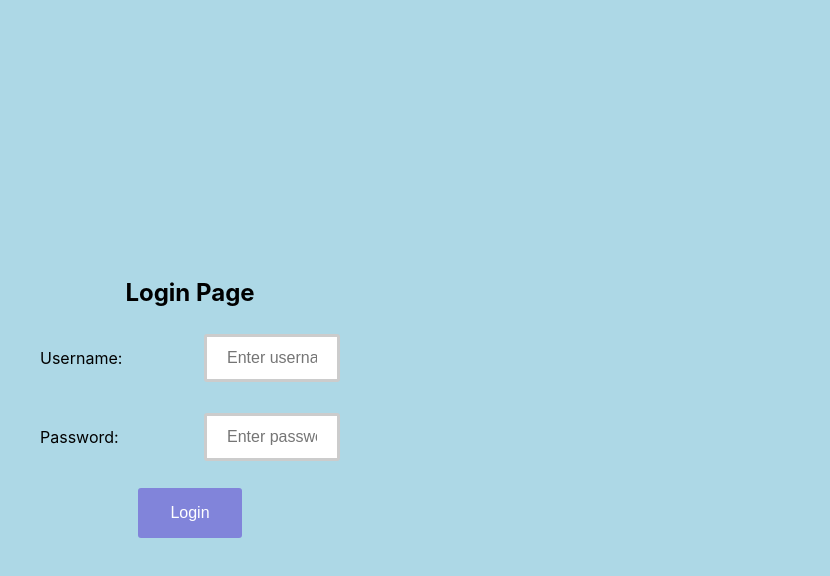
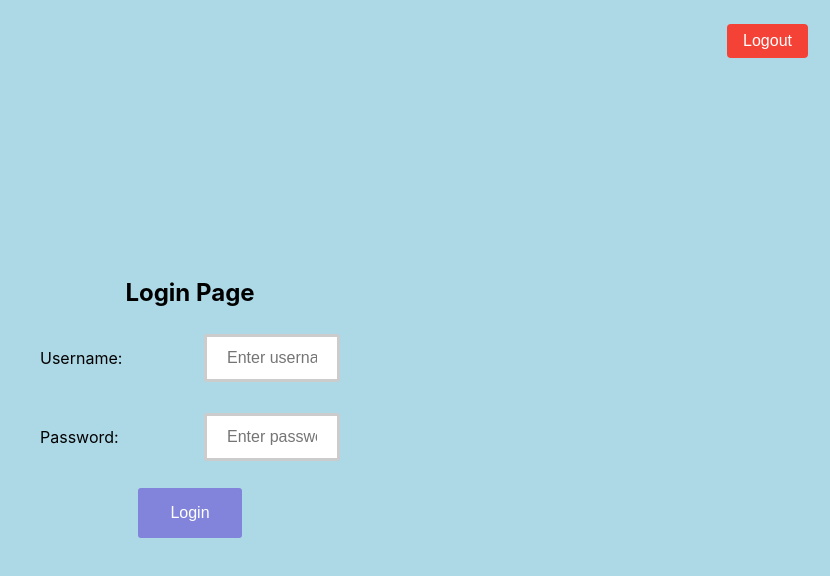
Before and after one commit to marcus-karozis/Project-4-Team-5, a React (Create React App) app: page / in a window 1280 px wide. Shown: the top 576 px of the page, without its empty margins (450-1280 px from the left). Built offline with nearby package versions, Linux system fonts and the light colour scheme; no server answers.

Commit message:
Logout button

```diff
--- /dev/null
+++ b/src/LogoutButton.css
@@ -0,0 +1,17 @@
+.logout-button {
+    position: absolute;
+    top: 10px;
+    right: 10px;
+    padding: 8px 16px;
+    background-color: #f44336; /* Red */
+    color: white;
+    border: none;
+    border-radius: 4px;
+    cursor: pointer;
+    font-size: 16px;
+    transition: background-color 0.3s ease;
+  }
+
+  .logout-button:hover {
+    background-color: #d32f2f; /* Darker red on hover */
+  }
--- /dev/null
+++ b/src/LogoutButton.js
@@ -0,0 +1,12 @@
+import React from 'react';
+import './LogoutButton.css';
+
+const LogoutButton = ({ onLogout }) => {
+  return (
+    <button className="logout-button" onClick={onLogout}>
+      Logout
+    </button>
+  );
+};
+
+export default LogoutButton;
--- a/src/login.js
+++ b/src/login.js
@@ -1,5 +1,6 @@
 import React, { useRef, useState, useEffect } from 'react';
 import Webcam from 'react-webcam';
+import LogoutButton from './LogoutButton'; // Assuming LogoutButton is in the same directory
 
 const AuthenticationPage = ({ onFail }) => {
   const webcamRef = useRef(null);
@@ -41,6 +42,14 @@ const AuthenticationPage = ({ onFail }) => {
 
   return (
     <div className="authentication-container" style={containerStyle}>
+      <div style={{ position: 'absolute', top: '10px', right: '10px' }}>
+        <LogoutButton onLogout={() => {
+          setAuthStatus(null);
+          setUsername(null);
+          // You might also want to add other logout-related actions here.
+        }} />
+      </div>
+
       <h2>Login Page</h2>
       {authStatus === "success" && <p style={messageStyle}>Login Successful as {username}</p>}
       {authStatus === "showLoginForm" ? (
@@ -87,7 +96,8 @@ const containerStyle = {
   justifyContent: 'center',
   height: '100vh',
   textAlign: 'center',
-  backgroundColor: 'lightblue'
+  backgroundColor: 'lightblue',
+  position: 'relative' // This is to ensure the absolute positioning of the LogoutButton works correctly
 };
 
 const loginFormStyle = {
```
